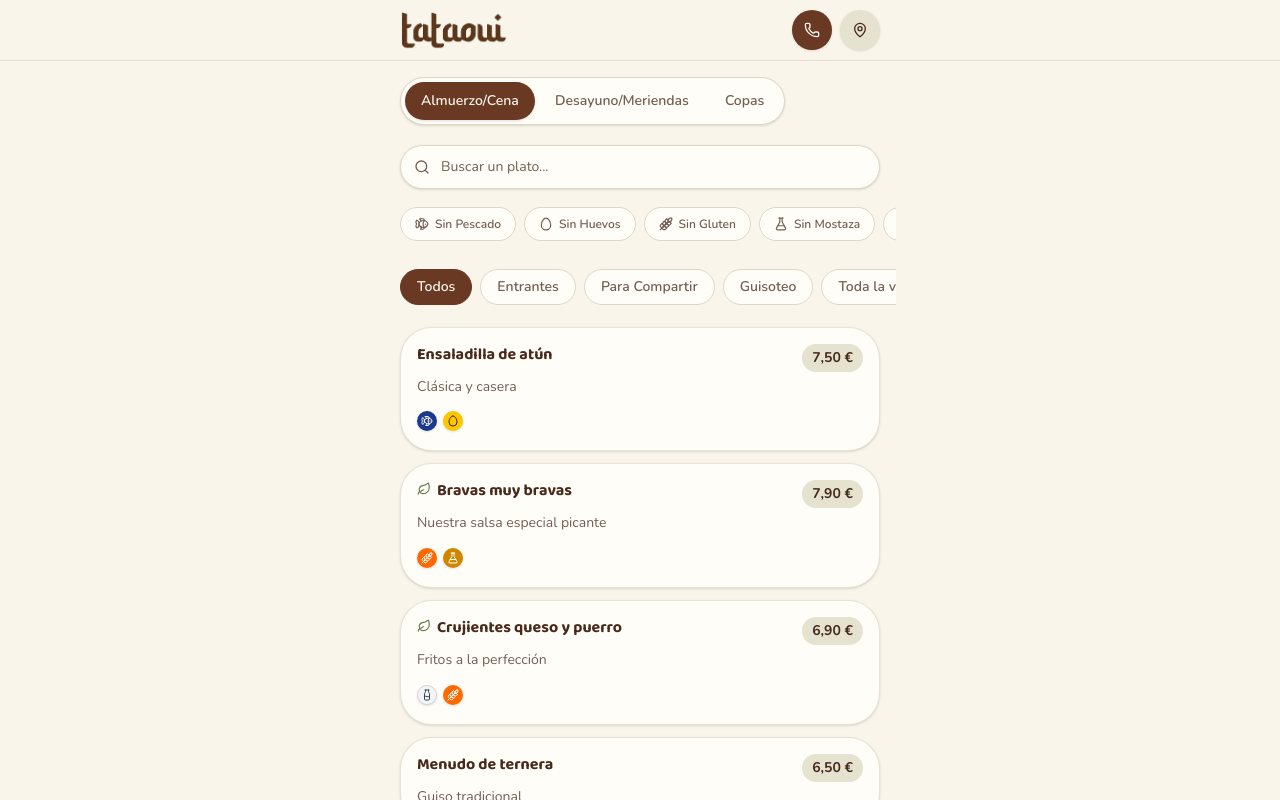
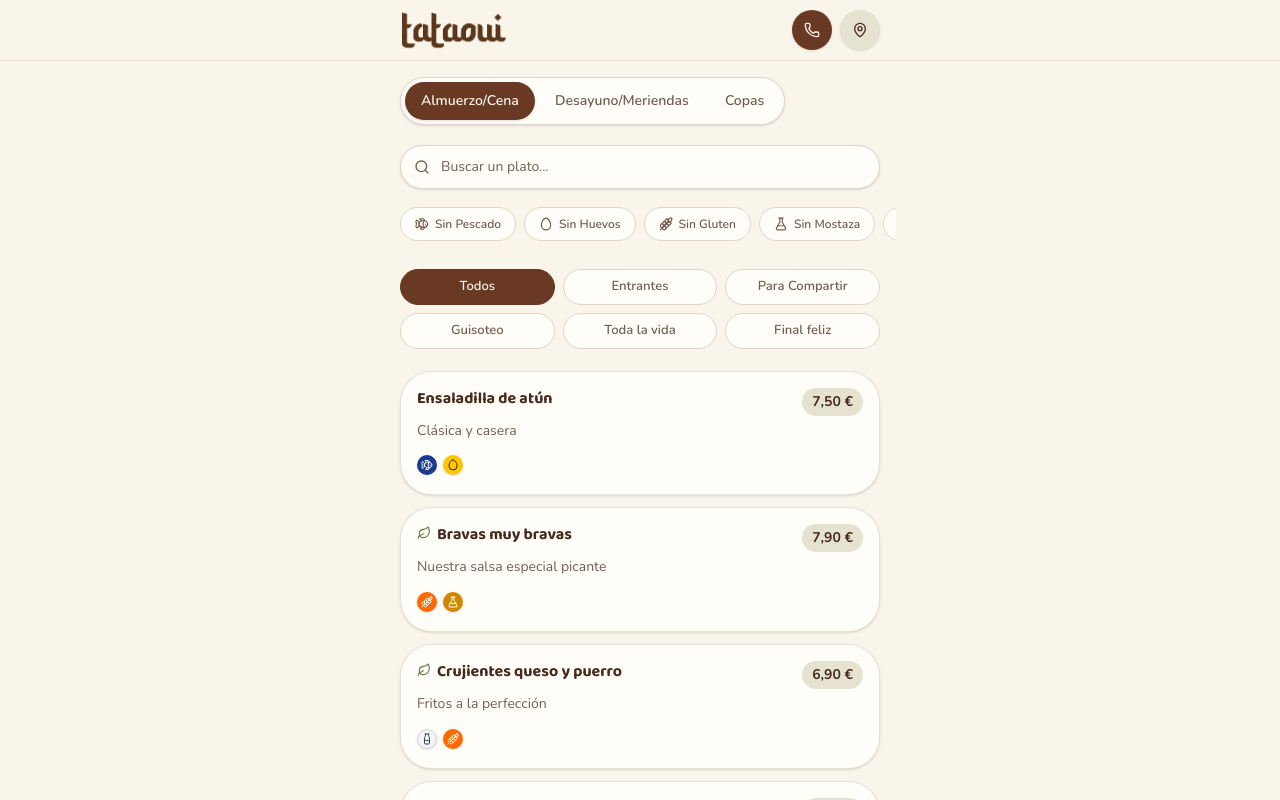
Before and after one commit to MarioAlvn/carta-tataoui, a Next.js app: page / in a window 1280 px wide. Shown: the top 800 px of the page. Built offline with nearby package versions, Linux system fonts and the light colour scheme; no server answers.

Commit message:
fix: changed category tabs design

```diff
--- a/components/tataoui/category-tabs.tsx
+++ b/components/tataoui/category-tabs.tsx
@@ -11,12 +11,7 @@ interface CategoryTabsProps {
 export function CategoryTabs({ categories, activeCategory, onCategoryChange }: CategoryTabsProps) {
   return (
     <div className="mx-auto max-w-lg px-4 pt-4">
-      <div
-        role="tablist"
-        aria-label="Categorías"
-        className="-mx-4 touch-pan-x overflow-x-auto overscroll-x-contain px-4 py-1.5 [-webkit-overflow-scrolling:touch] [scrollbar-width:none] [&::-webkit-scrollbar]:hidden"
-      >
-        <div className="flex w-max flex-nowrap gap-2">
+      <div role="tablist" aria-label="Categorías" className="grid auto-rows-fr grid-cols-3 gap-2 py-1.5">
         {categories.map((category) => {
           const isActive = category === activeCategory
           return (
@@ -27,7 +22,7 @@ export function CategoryTabs({ categories, activeCategory, onCategoryChange }: C
               aria-selected={isActive}
               onClick={() => onCategoryChange(category)}
               className={cn(
-                  "h-9 shrink-0 rounded-full border px-4 text-sm font-semibold leading-none transition-colors",
+                "flex min-h-9 w-full min-w-0 items-center justify-center rounded-full border px-2 py-1.5 text-center text-[13px] font-semibold leading-tight text-balance break-words transition-colors",
                 isActive
                   ? "border-primary bg-primary text-primary-foreground"
                   : "border-border bg-card text-muted-foreground hover:border-primary/40",
@@ -39,6 +34,5 @@ export function CategoryTabs({ categories, activeCategory, onCategoryChange }: C
         })}
       </div>
     </div>
-    </div>
   )
 }
```
Lines whose indentation alone changed are shown as unchanged.
